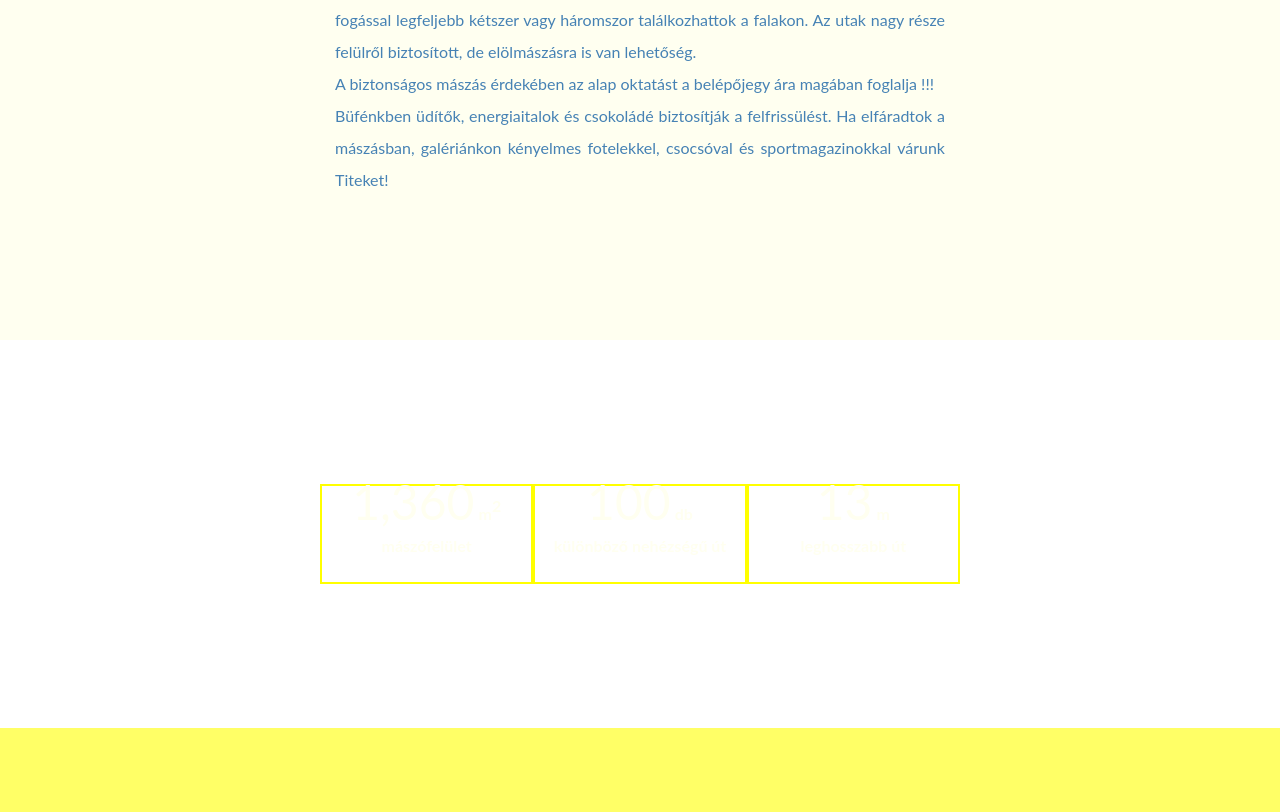
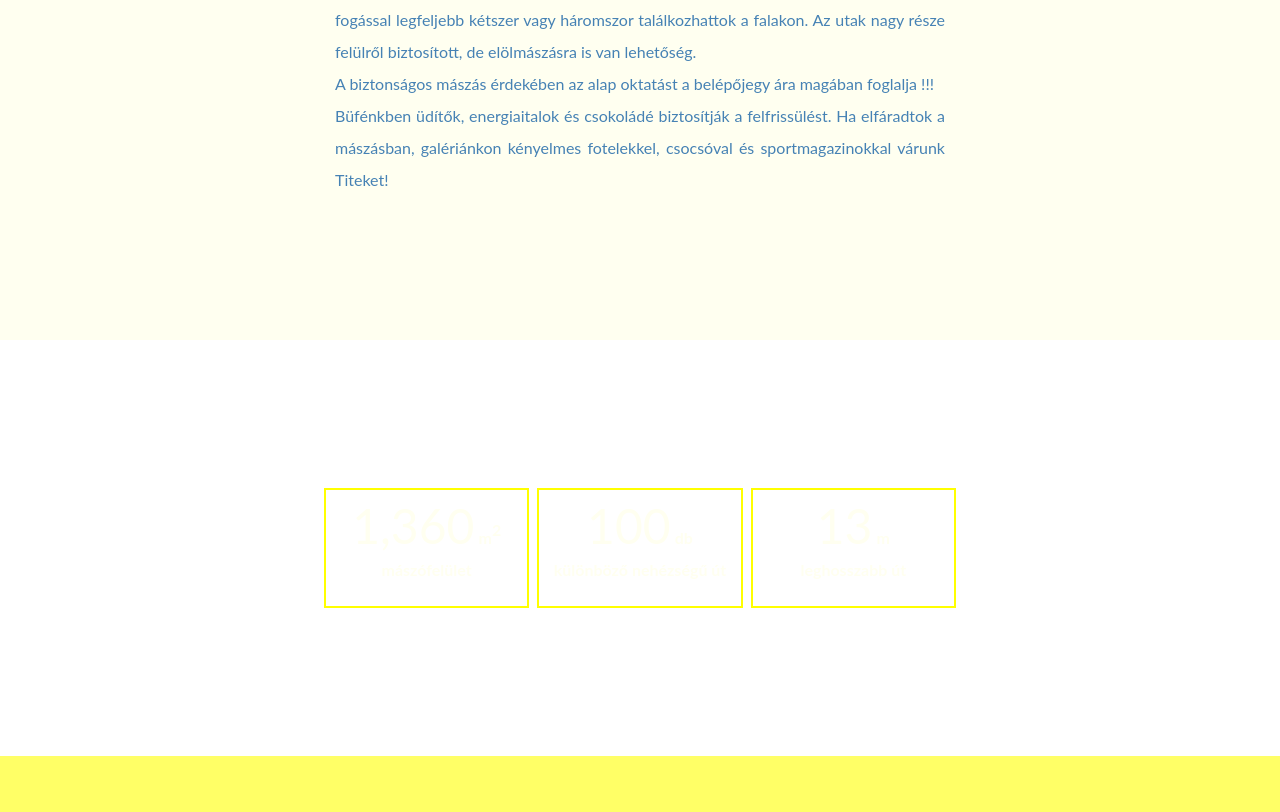
Before and after one commit to gabriellakovacs/climbing, a plain HTML site: page index.html in a window 1280 px wide. Shown: the part 1180-1992 px from the top of the page. Drawn offline with nearby package versions, Linux system fonts and the light colour scheme; a web font is replaced by a local one.

Commit message:
solved margin issue with bootstrap in #numbers div

```diff
--- a/css/index.css
+++ b/css/index.css
@@ -44,10 +44,18 @@ div.container-fluid {
 }
 
 #numbers div {
+    padding: 0;
     text-align: center;
-    border: solid yellow 2px;
+    border: solid rgba(1, 1, 1, 0) 4px;
     color: ivory;
 
+}
+
+#numbers div div{
+    padding: 0;
+    padding-top: 20px;
+    padding-bottom: 20px;
+    border: solid yellow 2px;
 }
 
 #numbers h2 {
@@ -62,8 +70,8 @@ div.container-fluid {
 
 }
 @media (min-width:992px) and (max-width: 1280px) {
-    #numbers div {
-        height: 100px;
+    #numbers div div{
+        height: 120px;
 
     }
 
--- a/index.html
+++ b/index.html
@@ -12,8 +12,6 @@
         <!-- Latest compiled and minified CSS -->
         <link rel="stylesheet" href="https://maxcdn.bootstrapcdn.com/bootstrap/3.3.5/css/bootstrap.min.css" integrity="sha512-dTfge/zgoMYpP7QbHy4gWMEGsbsdZeCXz7irItjcC3sPUFtf0kuFbDz/ixG7ArTxmDjLXDmezHubeNikyKGVyQ==" crossorigin="anonymous">
 
-        <!-- Optional theme -->
-        <link rel="stylesheet" href="https://maxcdn.bootstrapcdn.com/bootstrap/3.3.5/css/bootstrap-theme.min.css" integrity="sha384-aUGj/X2zp5rLCbBxumKTCw2Z50WgIr1vs/PFN4praOTvYXWlVyh2UtNUU0KAUhAX" crossorigin="anonymous">
 
         <!--[if lt IE 9]>
         <script src="https://oss.maxcdn.com/html5shiv/3.7.2/html5shiv.min.js"></script>
@@ -42,7 +40,6 @@
                         <li class="col-sm-2 col-sm-offset-1 col-xs-10 col-xs-offset-1"><a href="kapcsolat.html">Kapcsolat</a></li>
                         <li class="col-sm-2 col-sm-offset-0 col-xs-10 col-xs-offset-1"><a href="edzes.html">Edzés</a></li>
                         <li class="col-sm-2 col-sm-offset-0 col-xs-10 col-xs-offset-1"><a href="tanfolyam.html">Tanfolyam</a></li>
-                        <li class="col-sm-2 col-sm-offset-0 col-xs-10 col-xs-offset-1"><a href="turak.html">Túrák</a></li>
                         <li class="col-sm-2 col-sm-offset-0 col-xs-10 col-xs-offset-1"><a href="galeria.html">Galéria</a></li>
 
                     </ul>
@@ -65,25 +62,31 @@
             <div class="container-fluid">
                 <div id="numbers" class="row">
                     <div class="col-md-2 col-md-offset-3 col-sm-6 col-sm-offset-3 col-xs-10 col-xs-offset-1">
+                        <div class="col-md-12 col-md-offset-0">
                             <h2 class="timer count-title" id="count-number" data-to="1360" data-speed="3000">1360</h2>
                             <p class="count-text ">m<sup>2</sup>
                                 <br>
                                 mászófelület
                             </p>
                         </div>
+                    </div>
                     <div class="col-md-2 col-md-offset-0 col-sm-6 col-sm-offset-3 col-xs-10 col-xs-offset-1">
+                        <div class="col-md-12 col-md-offset-0">
                             <h2 class="timer count-title" id="count-number" data-to="100" data-speed="3000">100</h2>
                             <p class="count-text ">db
                                 <br>
                                 különböző nehézségű út
                             </p>
                         </div>
+                    </div>
                     <div class="col-md-2 col-md-offset-0 col-sm-6 col-sm-offset-3 col-xs-10 col-xs-offset-1">
+                        <div class="col-md-12 col-md-offset-0">
                             <h2 class="timer count-title" id="count-number" data-to="13.5" data-speed="3000">13.5</h2>
                             <p class="count-text ">m
                                 <br>
                                 leghosszabb út
                             </p>
+                        </div>
                     </div>
                 </div>
             </div>
```
Lines whose indentation alone changed are shown as unchanged.
